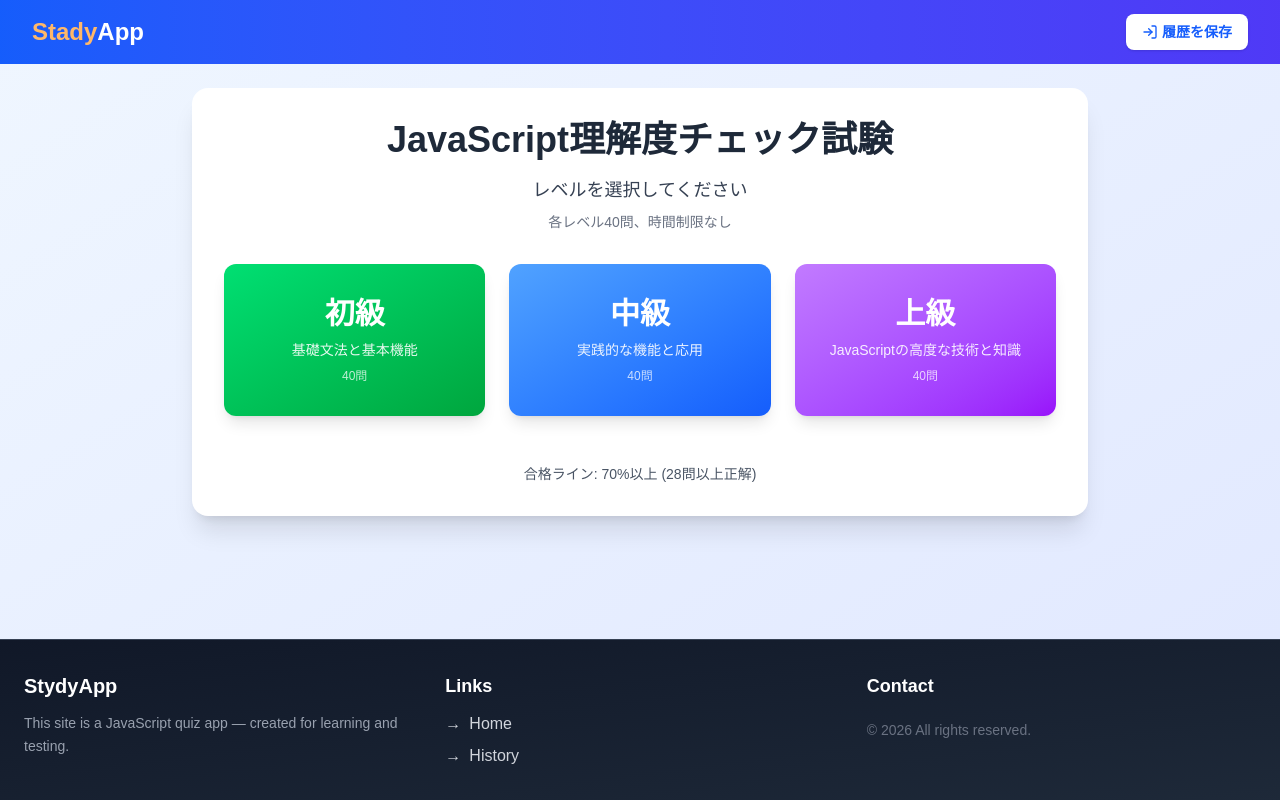
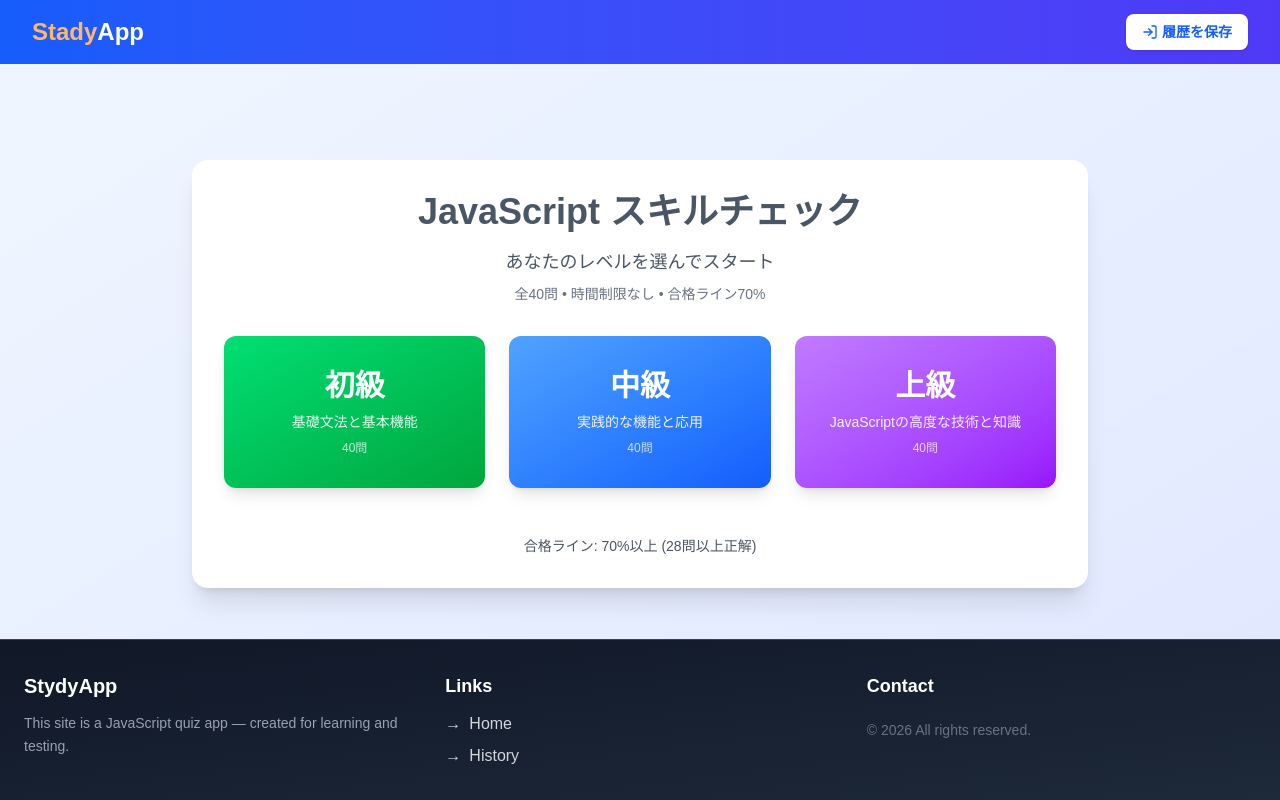
Before and after one commit to qa-marmot/javascript-exam-app, a Next.js app in the folder js-exam-next/: page / in a window 1280 px wide. Built offline with nearby package versions, Linux system fonts and the light colour scheme; no server answers.

Commit message:
メインコンテンツ位置、文言修正

```diff
--- a/js-exam-next/app/page.tsx
+++ b/js-exam-next/app/page.tsx
@@ -47,7 +47,7 @@ export default function Page() {
 
       {/* メインコンテンツ(スクロール可能) */}
       <main
-        className={`flex-1 overflow-auto ${
+        className={`flex-1 overflow-auto from-blue-50 ${
           !exam.showResult ? "pb-32 md:pb-32" : "pb-8"
         }`}
       >
--- a/js-exam-next/src/components/LevelSelect.jsx
+++ b/js-exam-next/src/components/LevelSelect.jsx
@@ -5,17 +5,17 @@ export default function LevelSelectScreen({ exam, isLoggedIn }) {
 
   return (
     <div className="min-h-screen bg-linear-to-br from-blue-50 to-indigo-100 p-6">
-      <div className="max-w-4xl mx-auto">
+      <div className="max-w-4xl mx-auto w-full md:mt-[9vh]">
         <div className="bg-white rounded-2xl shadow-xl p-8 text-center">
-          <h1 className="text-4xl font-bold text-gray-800 mb-4">
-            JavaScript理解度チェック試験
+          <h1 className="text-4xl font-bold text-gray-600 mb-4">
+            JavaScript スキルチェック
           </h1>
           <div className="mb-8">
-            <p className="text-lg text-gray-700 mb-2">
-              レベルを選択してください
+            <p className="text-base md:text-lg text-gray-600 mb-2">
+              あなたのレベルを選んでスタート
             </p>
             <p className="text-sm text-gray-500">
-              各レベル40問、時間制限なし
+              全40問 • 時間制限なし • 合格ライン70%
             </p>
           </div>
 
@@ -53,7 +53,9 @@ export default function LevelSelectScreen({ exam, isLoggedIn }) {
           <div className="mt-12 text-sm text-gray-600">
             <p>合格ライン: 70%以上 (28問以上正解)</p>
             {isLoggedIn && (
-              <p className="text-green-600 mt-2">ログイン中なので履歴が保存されます</p>
+              <p className="text-green-600 mt-2">
+                ログイン中なので履歴が保存されます
+              </p>
             )}
           </div>
         </div>
--- a/js-exam-next/src/components/ResultView.jsx
+++ b/js-exam-next/src/components/ResultView.jsx
@@ -115,7 +115,7 @@ export default function ResultView({ exam }) {
                         {category}
                       </span>
                       <span className="text-gray-600">
-                        {stats.correct}/{stats.total} ({percentage}%)
+                        {stats.correct} / {stats.total} ({percentage}%)
                       </span>
                     </div>
                     <div className="w-full bg-gray-200 rounded-full h-3 overflow-hidden">
```
